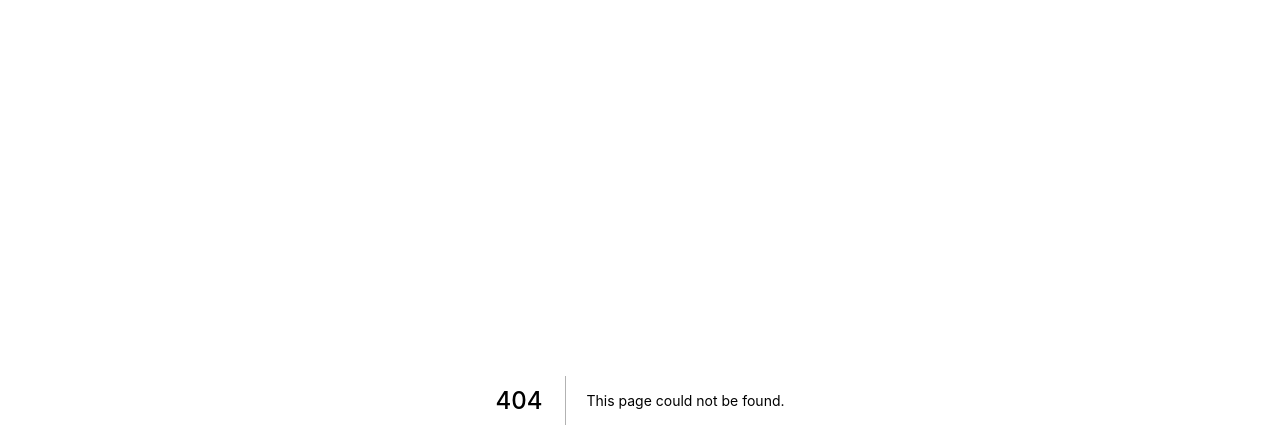
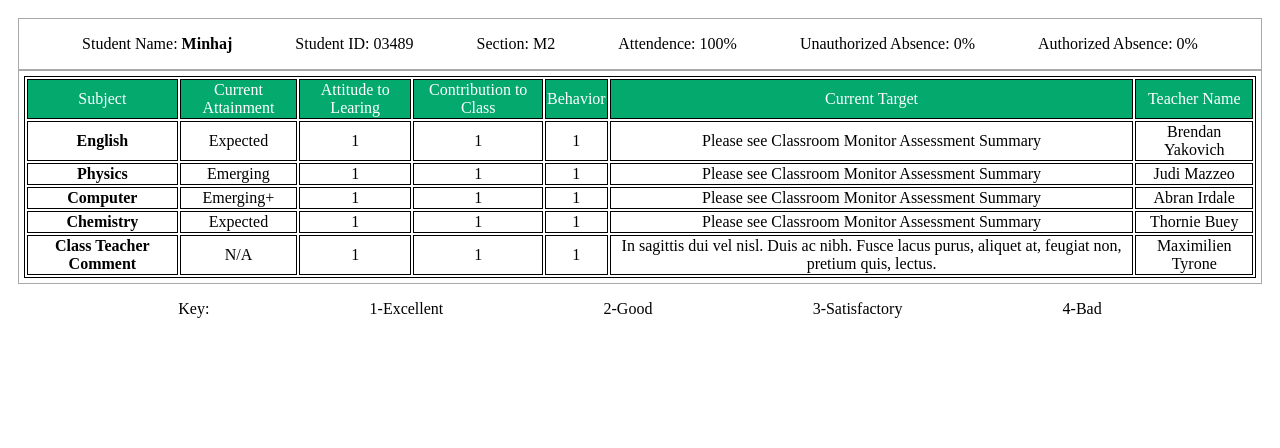
Before and after one commit to iustaad/bootcamp, a Next.js app: page /report in a window 1280 px wide. Before the commit this address had no page. Shown: the top 448 px of the page. Built offline with nearby package versions, Linux system fonts and the light colour scheme.

Commit message:
Create report.js

```diff
--- /dev/null
+++ b/pages/report.js
@@ -0,0 +1,166 @@
+import React from "react";
+
+export default function report() {
+  let JsonData = [
+    [
+      {
+        studentName: "Minhaj",
+        studentId: "03489",
+        section: "M2",
+        attendence: "100%",
+        unauthorizedAbsence: "0%",
+        authorizedAbsence: "0%"
+      },
+    ],
+    [
+      {
+        subject: "English",
+        attainment: "Expected",
+        attitude: 1,
+        contribution: 1,
+        behavior: 1,
+        target: "Please see Classroom Monitor Assessment Summary",
+        teacher: "Brendan Yakovich",
+      },
+      {
+        subject: "Physics",
+        attainment: "Emerging",
+        attitude: 1,
+        contribution: 1,
+        behavior: 1,
+        target: "Please see Classroom Monitor Assessment Summary",
+        teacher: "Judi Mazzeo",
+      },
+      {
+        subject: "Computer",
+        attainment: "Emerging+",
+        attitude: 1,
+        contribution: 1,
+        behavior: 1,
+        target: "Please see Classroom Monitor Assessment Summary",
+        teacher: "Abran Irdale",
+      },
+      {
+        subject: "Chemistry",
+        attainment: "Expected",
+        attitude: 1,
+        contribution: 1,
+        behavior: 1,
+        target: "Please see Classroom Monitor Assessment Summary",
+        teacher: "Thornie Buey",
+      },
+      {
+        subject: "Class Teacher Comment",
+        attainment: "N/A",
+        attitude: 1,
+        contribution: 1,
+        behavior: 1,
+        target:
+          "In sagittis dui vel nisl. Duis ac nibh. Fusce lacus purus, aliquet at, feugiat non, pretium quis, lectus.",
+        teacher: "Maximilien Tyrone",
+      },
+    ],
+  ];
+  const studentData = JsonData[0].map((data) => {
+    return (
+      <React.Fragment>
+        <p>
+          Student Name: <strong>{data.studentName}</strong>
+        </p>
+        <p>Student ID: {data.studentId}</p>
+        <p>Section: {data.section}</p>
+        <p>Attendence: {data.attendence}</p>
+        <p>Unauthorized Absence: {data.unauthorizedAbsence}</p>
+        <p>Authorized Absence: {data.authorizedAbsence}</p>
+      </React.Fragment>
+    );
+  });
+  const reportData = JsonData[1].map((data) => {
+    return (
+      <tr>
+        <td>
+          <strong>{data.subject}</strong>
+        </td>
+        <td>{data.attainment}</td>
+        <td>{data.attitude}</td>
+        <td>{data.contribution}</td>
+        <td>{data.behavior}</td>
+        <td>{data.target}</td>
+        <td>{data.teacher}</td>
+      </tr>
+    );
+  });
+  return (
+    <div className="mainContainer">
+      <div className="studentDetails">{studentData}</div>
+      <div className="tableContainer">
+        <table>
+          <thead>
+            <tr>
+              <th>Subject</th>
+              <th>Current Attainment</th>
+              <th>Attitude to Learing</th>
+              <th>Contribution to Class</th>
+              <th>Behavior</th>
+              <th>Current Target</th>
+              <th>Teacher Name</th>
+            </tr>
+          </thead>
+          <tbody>{reportData}</tbody>
+        </table>
+      </div>
+      <div className="reportFooter">
+        <p>Key:</p>
+        <p>1-Excellent</p>
+        <p>2-Good</p>
+        <p>3-Satisfactory</p>
+        <p>4-Bad</p>
+      </div>
+
+      <style jsx>{`
+        .mainContainer {
+          display: flex;
+          flex-direction: column;
+          padding: 10px;
+          align-content: space-around;
+          flex-wrap: wrap;
+
+        }
+
+        .studentDetails {
+          display: flex;
+          flex-wrap: wrap;
+          justify-content: space-evenly;
+          border: 1px solid darkgrey;
+        }
+        .tableContainer{
+          display: flex;
+          justify-content: center;
+          border: 1px solid darkgray;
+          border-collapse: collapse;
+          padding: 5px;
+          text-align: center;
+        }
+
+        .reportFooter {
+          display: flex;
+          justify-content: space-evenly;
+        }
+
+        th {
+          background-color: #04aa6d;
+          color: white;
+          font-weight: normal;
+          border: 1px solid darkgray;
+        }
+        table, thead, th, td {
+          border: 1px solid black;
+        }
+
+      tbody, tr, td {
+          border: 1px solid black;
+        }
+      `}</style>
+    </div>
+  );
+}
```
